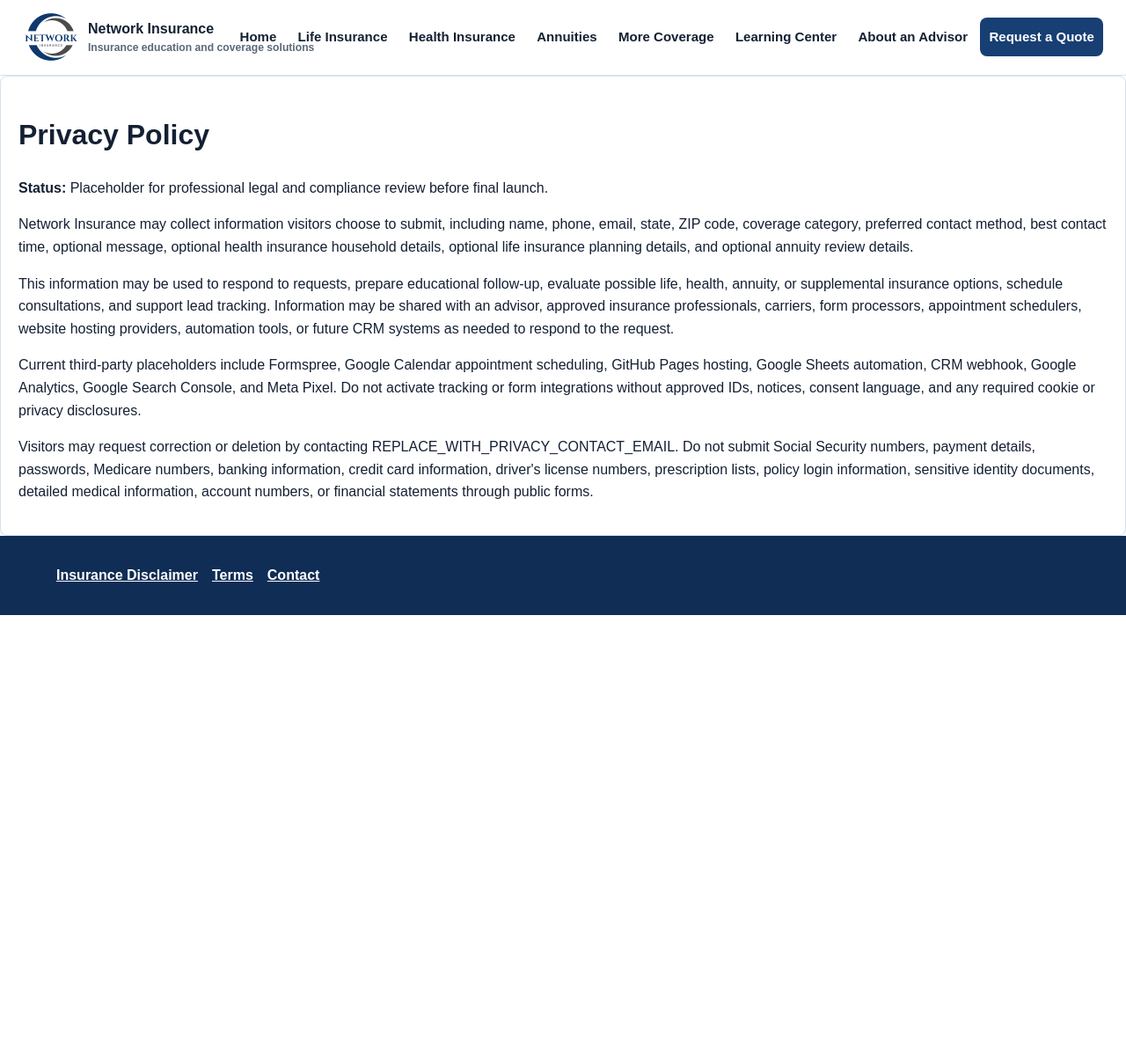
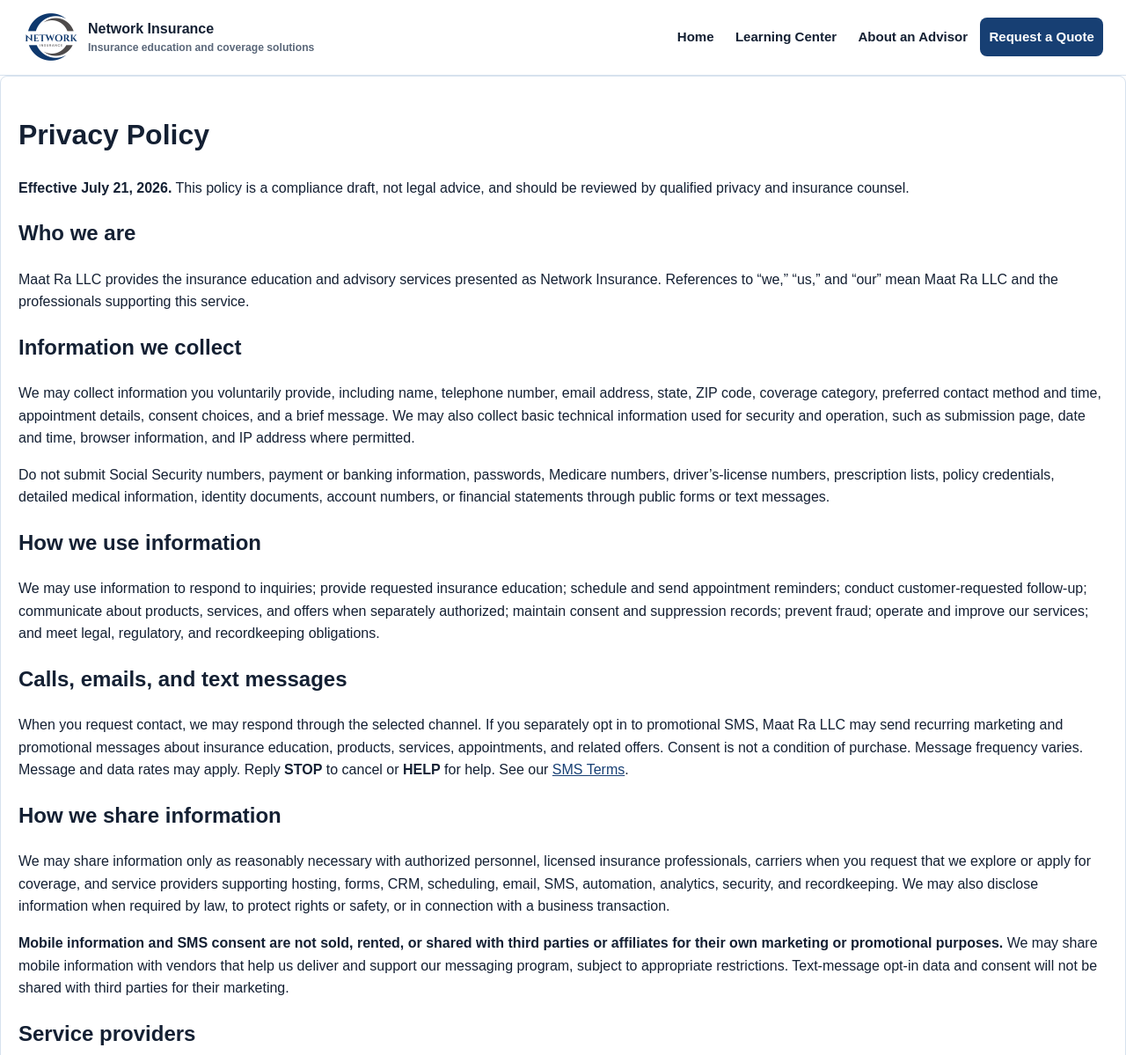
Before and after one commit to networkinsurance83-netizen/Network-Insurance, a plain HTML site: page privacy-policy.html in a window 1280 px wide. Shown: the top 1199 px of the page at 88% size. Before the commit the page ends 800 px from the top, so only its background shows below. Drawn offline with Linux system fonts and the light colour scheme.

Commit message:
Add SMS privacy and consent disclosures (#1)
Co-authored-by: Owner <Owner@Mac.lan>

```diff
--- a/privacy-policy.html
+++ b/privacy-policy.html
@@ -1,32 +1,13 @@
-<!doctype html>
-<html lang="en">
-<head>
-  <meta charset="utf-8">
-  <meta name="viewport" content="width=device-width, initial-scale=1">
-  <title>Privacy Policy | Network Insurance</title>
-  <meta name="description" content="Network Insurance privacy policy placeholder for life, health, annuity, and supplemental insurance lead requests.">
-  <link rel="canonical" href="https://networkinsurance.org/privacy-policy.html">
-  <link rel="icon" href="assets/network-insurance-logo-web.png" type="image/png">
-  <link rel="stylesheet" href="styles.css">
-</head>
-<body>
-  <a class="skip-link" href="#main">Skip to content</a>
-  <header class="site-header">
-    <a class="brand" href="index.html"><img src="assets/network-insurance-logo-web.png" width="72" height="72" alt=""><span><strong>Network Insurance</strong><small>Insurance education and coverage solutions</small></span></a>
-    <button class="menu-toggle" type="button" aria-expanded="false" aria-controls="site-nav">Menu</button>
-    <nav class="site-nav" id="site-nav" aria-label="Primary navigation">
-      <a href="index.html">Home</a><a href="life-insurance.html">Life Insurance</a><a href="health-insurance.html">Health Insurance</a><a href="annuities.html">Annuities</a><a href="supplemental-insurance.html">More Coverage</a><a href="learn.html">Learning Center</a><a href="about.html">About an Advisor</a><a href="contact.html" class="nav-cta">Request a Quote</a>
-    </nav>
-  </header>
-  <main id="main" class="section legal-card">
-    <h1>Privacy Policy</h1>
-    <p><strong>Status:</strong> Placeholder for professional legal and compliance review before final launch.</p>
-    <p>Network Insurance may collect information visitors choose to submit, including name, phone, email, state, ZIP code, coverage category, preferred contact method, best contact time, optional message, optional health insurance household details, optional life insurance planning details, and optional annuity review details.</p>
-    <p>This information may be used to respond to requests, prepare educational follow-up, evaluate possible life, health, annuity, or supplemental insurance options, schedule consultations, and support lead tracking. Information may be shared with an advisor, approved insurance professionals, carriers, form processors, appointment schedulers, website hosting providers, automation tools, or future CRM systems as needed to respond to the request.</p>
-    <p>Current third-party placeholders include Formspree, Google Calendar appointment scheduling, GitHub Pages hosting, Google Sheets automation, CRM webhook, Google Analytics, Google Search Console, and Meta Pixel. Do not activate tracking or form integrations without approved IDs, notices, consent language, and any required cookie or privacy disclosures.</p>
-    <p>Visitors may request correction or deletion by contacting REPLACE_WITH_PRIVACY_CONTACT_EMAIL. Do not submit Social Security numbers, payment details, passwords, Medicare numbers, banking information, credit card information, driver's license numbers, prescription lists, policy login information, sensitive identity documents, detailed medical information, account numbers, or financial statements through public forms.</p>
-  </main>
-  <footer class="site-footer"><nav><a href="insurance-disclaimer.html">Insurance Disclaimer</a><a href="terms.html">Terms</a><a href="contact.html">Contact</a></nav></footer>
-  <script src="script.js" defer></script>
-</body>
-</html>
+<!doctype html><html lang="en"><head><meta charset="utf-8"><meta name="viewport" content="width=device-width, initial-scale=1"><title>Privacy Policy | Network Insurance</title><meta name="description" content="Privacy policy for Network Insurance, a service of Maat Ra LLC."><link rel="canonical" href="https://networkinsurance.org/privacy-policy.html"><link rel="icon" href="assets/network-insurance-logo-web.png" type="image/png"><link rel="stylesheet" href="styles.css"></head><body>
+<a class="skip-link" href="#main">Skip to content</a><header class="site-header"><a class="brand" href="index.html"><img src="assets/network-insurance-logo-web.png" width="72" height="72" alt=""><span><strong>Network Insurance</strong><small>Insurance education and coverage solutions</small></span></a><button class="menu-toggle" type="button" aria-expanded="false" aria-controls="site-nav">Menu</button><nav class="site-nav" id="site-nav" aria-label="Primary navigation"><a href="index.html">Home</a><a href="learn.html">Learning Center</a><a href="about.html">About an Advisor</a><a href="contact.html" class="nav-cta">Request a Quote</a></nav></header>
+<main id="main" class="section legal-card"><h1>Privacy Policy</h1><p><strong>Effective July 21, 2026.</strong> This policy is a compliance draft, not legal advice, and should be reviewed by qualified privacy and insurance counsel.</p>
+<h2>Who we are</h2><p>Maat Ra LLC provides the insurance education and advisory services presented as Network Insurance. References to “we,” “us,” and “our” mean Maat Ra LLC and the professionals supporting this service.</p>
+<h2>Information we collect</h2><p>We may collect information you voluntarily provide, including name, telephone number, email address, state, ZIP code, coverage category, preferred contact method and time, appointment details, consent choices, and a brief message. We may also collect basic technical information used for security and operation, such as submission page, date and time, browser information, and IP address where permitted.</p><p>Do not submit Social Security numbers, payment or banking information, passwords, Medicare numbers, driver’s-license numbers, prescription lists, policy credentials, detailed medical information, identity documents, account numbers, or financial statements through public forms or text messages.</p>
+<h2>How we use information</h2><p>We may use information to respond to inquiries; provide requested insurance education; schedule and send appointment reminders; conduct customer-requested follow-up; communicate about products, services, and offers when separately authorized; maintain consent and suppression records; prevent fraud; operate and improve our services; and meet legal, regulatory, and recordkeeping obligations.</p>
+<h2>Calls, emails, and text messages</h2><p>When you request contact, we may respond through the selected channel. If you separately opt in to promotional SMS, Maat Ra LLC may send recurring marketing and promotional messages about insurance education, products, services, appointments, and related offers. Consent is not a condition of purchase. Message frequency varies. Message and data rates may apply. Reply <strong>STOP</strong> to cancel or <strong>HELP</strong> for help. See our <a href="sms-terms.html">SMS Terms</a>.</p>
+<h2>How we share information</h2><p>We may share information only as reasonably necessary with authorized personnel, licensed insurance professionals, carriers when you request that we explore or apply for coverage, and service providers supporting hosting, forms, CRM, scheduling, email, SMS, automation, analytics, security, and recordkeeping. We may also disclose information when required by law, to protect rights or safety, or in connection with a business transaction.</p><p><strong>Mobile information and SMS consent are not sold, rented, or shared with third parties or affiliates for their own marketing or promotional purposes.</strong> We may share mobile information with vendors that help us deliver and support our messaging program, subject to appropriate restrictions. Text-message opt-in data and consent will not be shared with third parties for their marketing.</p>
+<h2>Service providers</h2><p>Services may include GitHub Pages, Supabase, Google Calendar, Resend, Twilio, n8n, form-processing, analytics, security, and related infrastructure providers. Each provider processes information under its own terms and privacy practices.</p>
+<h2>Your choices and rights</h2><p>You may request access, correction, or deletion, or withdraw marketing consent, by emailing <a href="mailto:networkinsurance83@gmail.com">networkinsurance83@gmail.com</a>. Reply <strong>STOP</strong> to opt out of promotional SMS. We may retain limited information when necessary for compliance, fraud prevention, disputes, or enforcement of opt-out requests.</p>
+<h2>Security, retention, and children</h2><p>We use reasonable safeguards, but no electronic system is completely secure. Information is retained only as long as reasonably necessary for the purposes described and applicable obligations. Our services are intended for adults and are not directed to children under 13.</p>
+<h2>Changes and contact</h2><p>We may update this policy as our practices or requirements change. Questions may be sent to <a href="mailto:networkinsurance83@gmail.com">networkinsurance83@gmail.com</a>.</p></main>
+<footer class="site-footer"><nav><a href="sms-terms.html">SMS Terms</a><a href="insurance-disclaimer.html">Insurance Disclaimer</a><a href="terms.html">Website Terms</a><a href="contact.html">Contact</a></nav><p class="fine-print">© Maat Ra LLC. Compliance draft—professional review recommended.</p></footer><script src="script.js" defer></script></body></html>
--- a/sitemap.xml
+++ b/sitemap.xml
@@ -10,6 +10,7 @@
   <url><loc>https://networkinsurance.org/videos.html</loc></url>
   <url><loc>https://networkinsurance.org/contact.html</loc></url>
   <url><loc>https://networkinsurance.org/privacy-policy.html</loc></url>
+  <url><loc>https://networkinsurance.org/sms-terms.html</loc></url>
   <url><loc>https://networkinsurance.org/insurance-disclaimer.html</loc></url>
   <url><loc>https://networkinsurance.org/terms.html</loc></url>
 </urlset>
```
Also changed, not shown: contact.html (+3 -2 lines), index.html (+1 -0 lines), sms-terms.html (added, +11 -0 lines).
